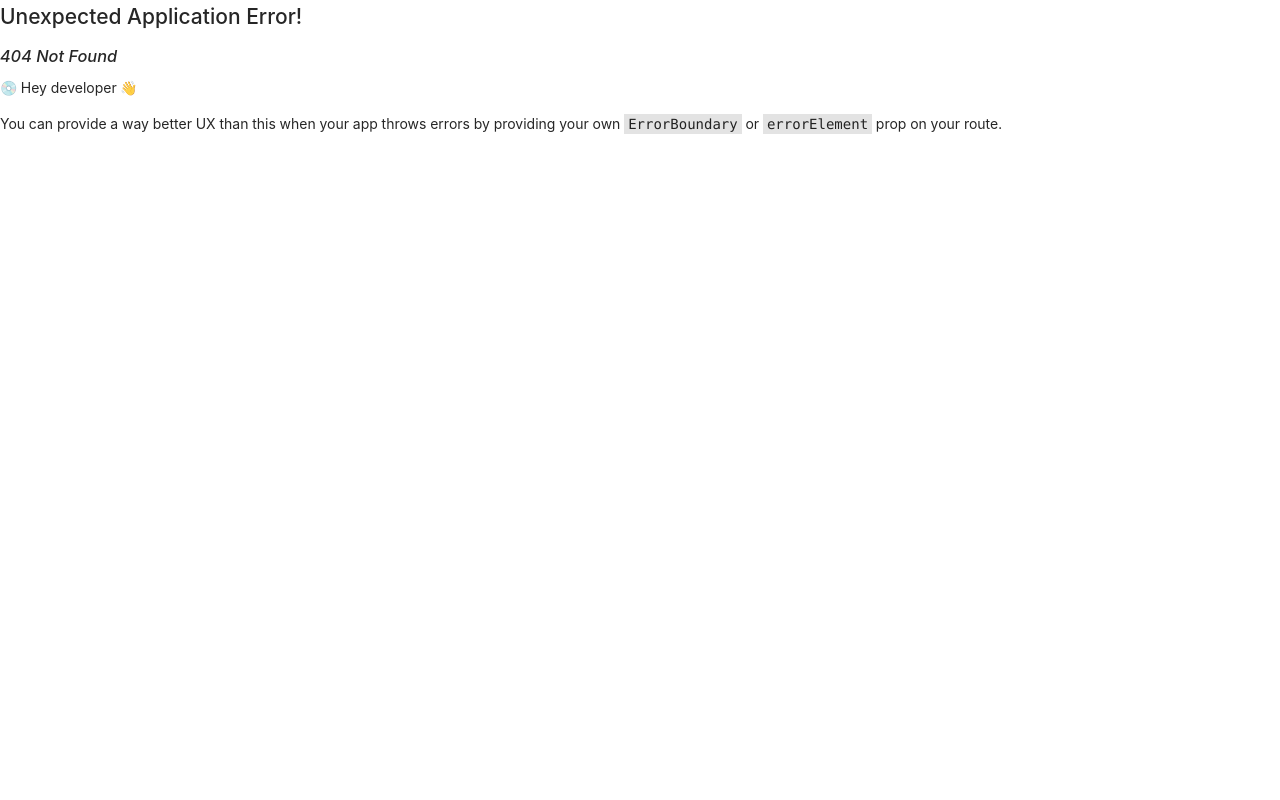
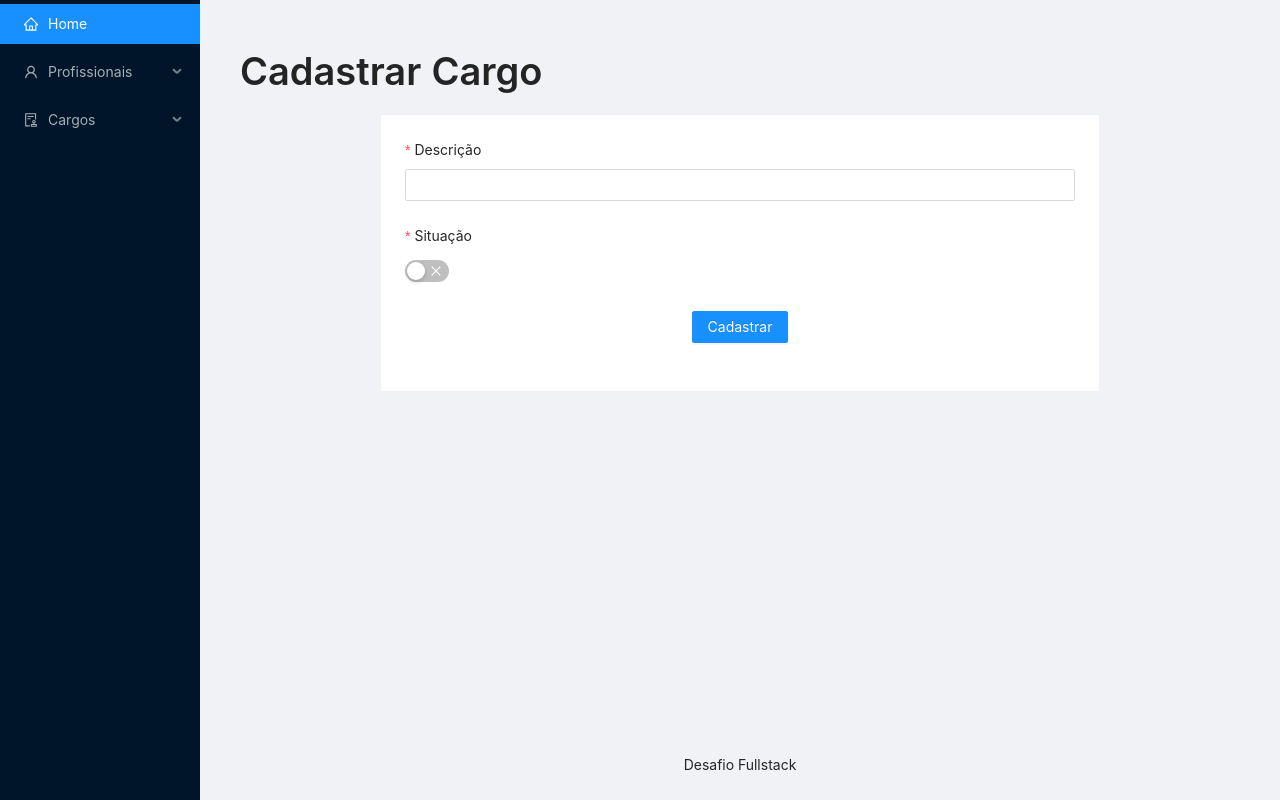
Before and after one commit to arthursa-dev/desafio-fullstack, a React (Vite) app in the folder web/: page /add-professional-type in a window 1280 px wide. Before the commit this address had no page. Built offline with nearby package versions, Linux system fonts and the light colour scheme.

Commit message:
feat: creates screen to create a professional type

```diff
--- a/web/src/layouts/Main/config.ts
+++ b/web/src/layouts/Main/config.ts
@@ -45,6 +45,7 @@ export function menuItems(navigate: NavigateFunction): MenuProps['items'] {
         {
           key: 'addProfessionalsType',
           label: 'Cadastrar',
+          onClick: () => navigate('/add-professional-type')
         }
       ]
     },
--- /dev/null
+++ b/web/src/pages/AddProfessionalType/index.tsx
@@ -0,0 +1,52 @@
+import { useCallback, useState } from "react";
+import { Button, Card, Form, Layout, notification, Typography } from "antd";
+
+import { CreateProfessionalTypeForm } from "../../components/CreateProfessionalTypeForm";
+
+import { createProfessionalType } from "../../services/createProfessionalType";
+
+const { Content } = Layout;
+const { Title } = Typography;
+
+export function AddProfessionalType() {
+  const [isLoading, setIsLoading] = useState(false);
+  const [form] = Form.useForm();
+
+  const handleCreateProfessional = useCallback(async () => {
+    setIsLoading(true);
+    form.submit();
+    const formData = form.getFieldsValue();
+    try {
+      await createProfessionalType(formData);
+      form.resetFields();
+      notification.success({
+        message: 'Sucesso!',
+        description: 'O cargo foi criado com sucesso',
+      });
+    } catch (error) {
+      console.log(error);
+    } finally {
+      setIsLoading(true);
+    }
+  }, []);
+
+  return (
+    <div>
+      <Title>Cadastrar Cargo</Title>
+      <Content style={{ display: 'flex', justifyContent: 'center' }}>
+        <Card style={{ width: 720 }}>
+          <CreateProfessionalTypeForm form={form} />
+          <Form.Item style={{ display: 'flex', justifyContent: 'center' }}>
+            <Button
+              type="primary"
+              loading={isLoading}
+              onClick={handleCreateProfessional}
+            >
+              Cadastrar
+            </Button>
+          </Form.Item>
+        </Card>
+      </Content>
+    </div>
+  );
+}
--- a/web/src/routes/index.tsx
+++ b/web/src/routes/index.tsx
@@ -1,6 +1,7 @@
 import { createBrowserRouter, RouterProvider } from 'react-router-dom';
 import { MainLayout } from '../layouts/Main';
 import { AddProfessionals } from '../pages/AddProfessional';
+import { AddProfessionalType } from '../pages/AddProfessionalType';
 import { Home } from '../pages/Home';
 import { ListProfessionals } from '../pages/ListProfessionals';
 import { ListProfessionalsType } from '../pages/ListProfessionalsType';
@@ -25,6 +26,10 @@ const router = createBrowserRouter([
       {
         path: '/professionals-type',
         element: <ListProfessionalsType />
+      },
+      {
+        path: '/add-professional-type',
+        element: <AddProfessionalType />
       }
     ],
   },
```
